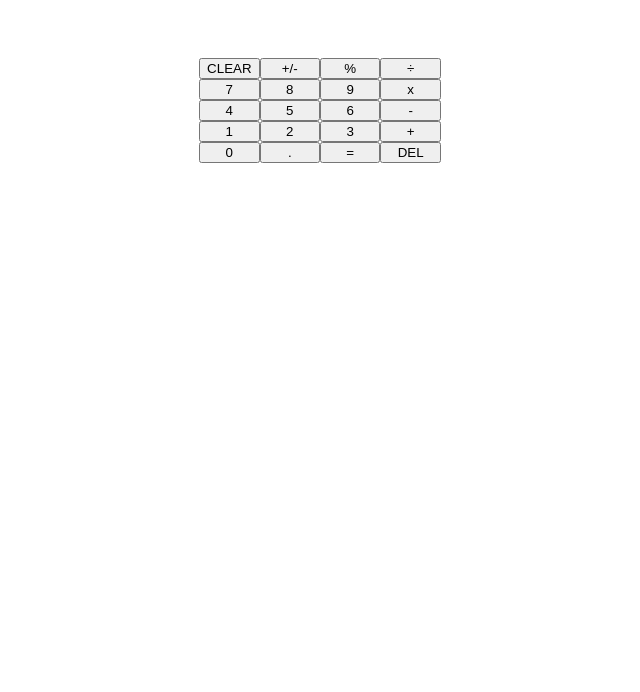
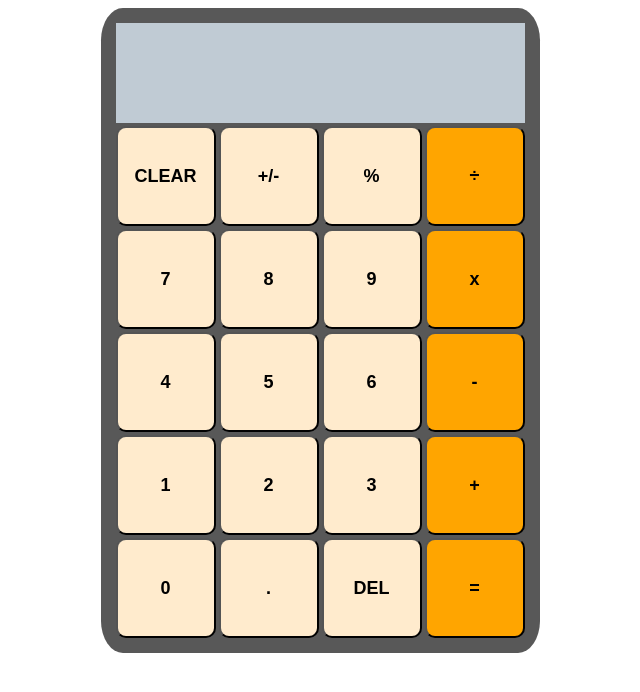
Before and after one commit to NickKuep/calculator, a plain HTML site: page index.html in a window 1280 px wide. Shown: the whole page, without its empty margins (320-960 px from the left). Drawn offline with Linux system fonts and the light colour scheme.

Commit message:
allow for multiple calculations before equals

```diff
--- a/index.html
+++ b/index.html
@@ -29,8 +29,8 @@
       <button class="operator">+</button>
       <button class="number">0</button>
       <button class="decimal">.</button>
+      <button class="del">DEL</button>
       <button class="equals">=</button>
-      <button class="del">DEL</button>
     </div>
   </body>
 </html>
--- a/script.js
+++ b/script.js
@@ -37,20 +37,18 @@ function plusNegative() {
 //remove the right most number from current number
 function del() {
   currentOperand = Math.floor(currentOperand / 10);
-  console.log("a");
   display.textContent = `${currentOperand}`;
 }
 //Display number / numbers on display AND store in memory to used with an operator
 
 function numberInput(numberSelection) {
-  display.textContent += `${numberSelection}`;
   num = Math.floor(`${numberSelection}`);
   buildOperand(num);
 }
 
 function buildOperand(num) {
   currentOperand += num;
-  console.log(currentOperand);
+  display.textContent = `${currentOperand}`;
 }
 
 function operatorInput(operatorSelection) {
@@ -61,13 +59,16 @@ function operatorInput(operatorSelection) {
   }
   if (operatorSelection == "+") {
     operator = "+";
-    console.log(operator);
   } else if (operatorSelection == "-") {
     operator = "-";
   } else if (operatorSelection == "x") {
     operator = "x";
   } else if (operatorSelection == "÷") {
     operator = "÷";
+  }
+  //allows for multiple calculations without having to hit the equals button
+  if (previousOperand && currentOperand != "") {
+    equals();
   }
 }
 
@@ -80,7 +81,6 @@ function clearInput() {
 function equals() {
   let calcPrevNum = Math.floor(previousOperand);
   let calcCurNum = Math.floor(currentOperand);
-  console.log(operator);
   if (operator == "+") {
     sum = calcPrevNum + calcCurNum;
     previousOperand = sum;
--- a/styles.css
+++ b/styles.css
@@ -7,16 +7,32 @@ body {
 .calculatorBody {
   display: grid;
   grid-template-columns: 1fr 1fr 1fr 1fr;
+  background-color: rgb(88, 88, 88);
+  padding: 15px;
+  border-radius: 5%;
+  gap: 3px;
 }
 
 .display {
   grid-column: 1/ 5;
   text-align: end;
-  height: 50px;
+  height: 100px;
+  background-color: rgb(192, 203, 212);
+  font-size: 80px;
 }
 
-#button {
+.calculatorBody button {
   background-color: blanchedalmond;
-  height: 50px;
+  height: 100px;
   width: 100px;
+  border-radius: 10%;
+  font-size: large;
+  font-weight: bolder;
 }
+.calculatorBody .operator {
+  background-color: orange;
+}
+
+.calculatorBody .equals {
+  background-color: orange;
+}
```
